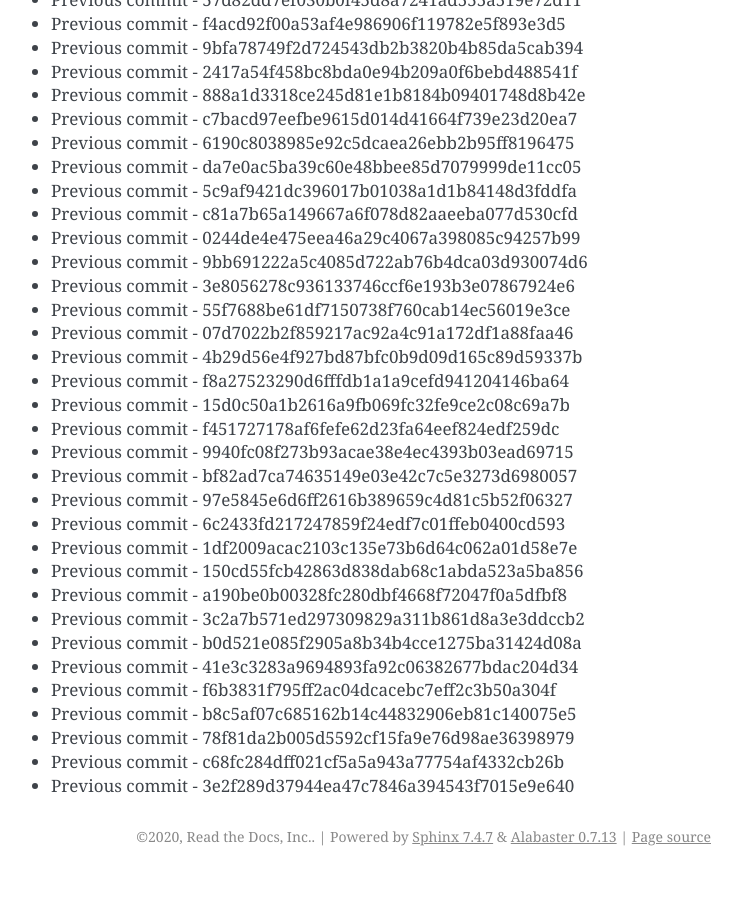
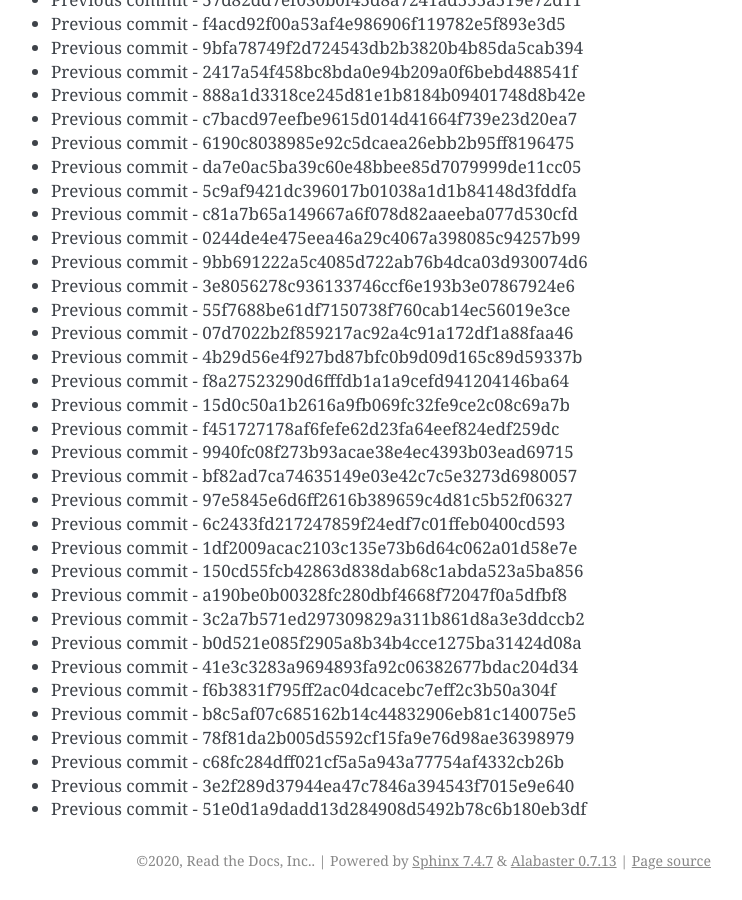
Before and after one commit to readthedocs/rtd-git-stresstest, a Sphinx documentation site: the page built from docs/updates.rst, in a window 1280 px wide and 900 px high, scrolled down 42395 px. Shown: the whole window, without its empty margins (399-1141 px from the left). Built offline with Sphinx 7.4.7, drawn with Linux system fonts in a browser that asks for light colours; before the commit the page ends 43271 px from its top, so only the background shows below that.

Commit message:
Generating commit from previous: 51e0d1a9dadd13d284908d5492b78c6b180eb3df

```diff
--- a/docs/updates.rst
+++ b/docs/updates.rst
@@ -1813,3 +1813,4 @@ It can be tested for any performance characteristics.
 * Previous commit - 78f81da2b005d5592cf15fa9e76d98ae36398979
 * Previous commit - c68fc284dff021cf5a5a943a77754af4332cb26b
 * Previous commit - 3e2f289d37944ea47c7846a394543f7015e9e640
+* Previous commit - 51e0d1a9dadd13d284908d5492b78c6b180eb3df
```
